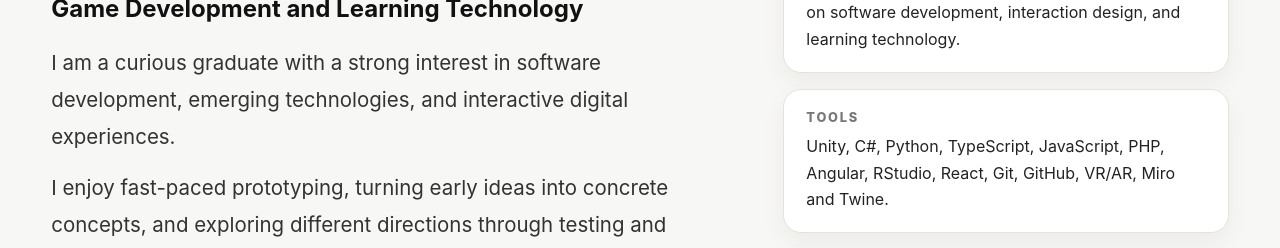
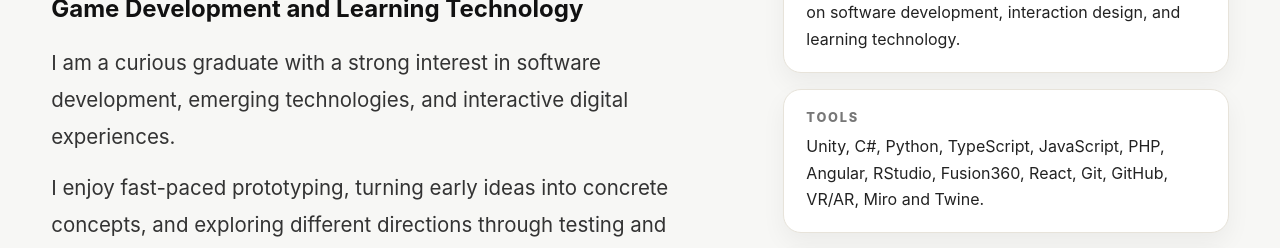
Before and after one commit to abeck4600/Project-Portfolio, a React (Vite) app in the folder my-projects-site/: page / in a window 1280 px wide. Shown: the part 900-1148 px from the top of the page. Built offline with nearby package versions, Linux system fonts and the light colour scheme.

Commit message:
Added a tool

```diff
--- a/my-projects-site/src/components/AboutMe.tsx
+++ b/my-projects-site/src/components/AboutMe.tsx
@@ -29,7 +29,7 @@ export function AboutMe() {
           </div>
           <div>
             <span>Tools</span>
-            <p>Unity, C#, Python, TypeScript, JavaScript, PHP, Angular, RStudio, React, Git, GitHub, VR/AR, Miro and Twine.</p>
+            <p>Unity, C#, Python, TypeScript, JavaScript, PHP, Angular, RStudio, Fusion360, React, Git, GitHub, VR/AR, Miro and Twine.</p>
           </div>
           <div>
             <span>Goal</span>
```
